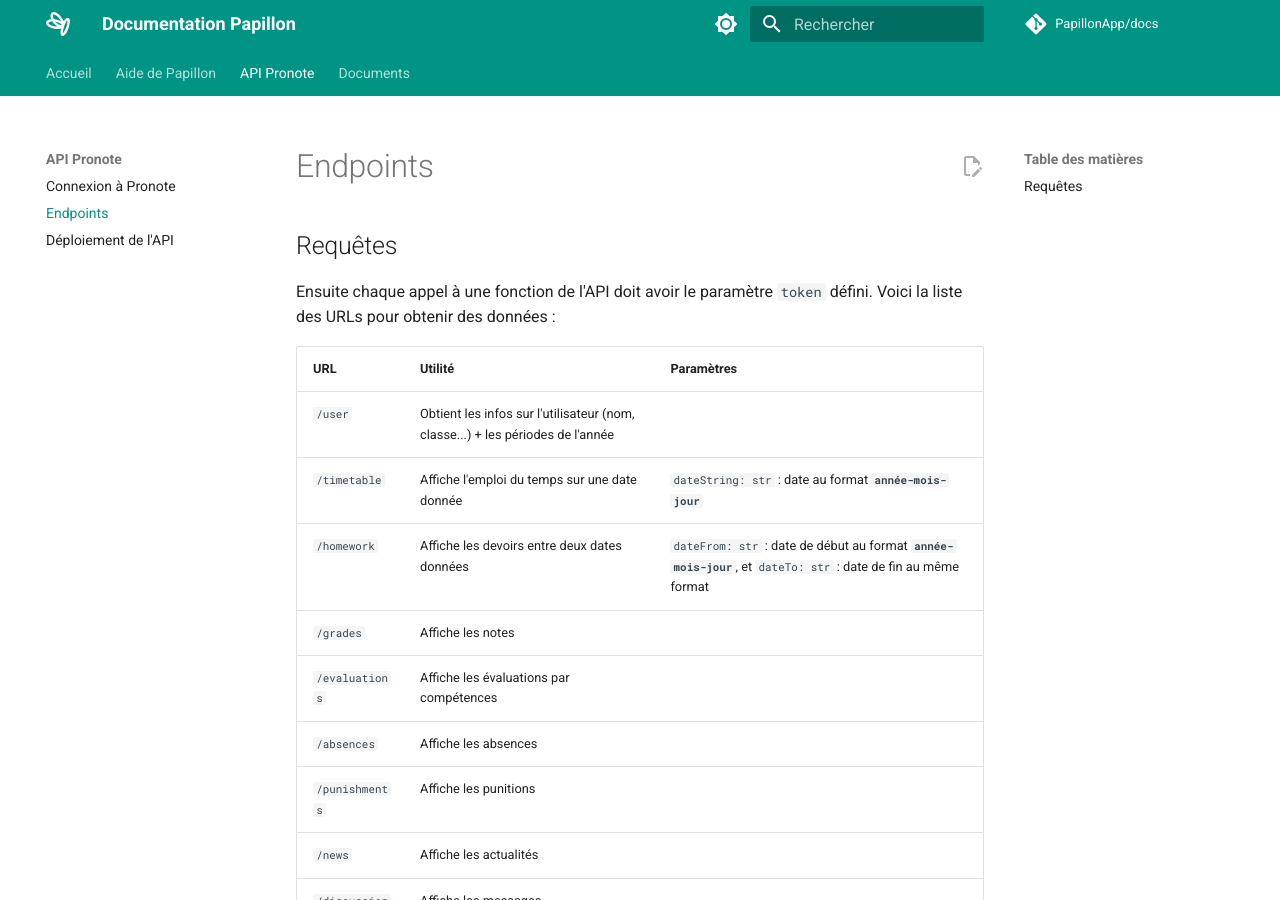
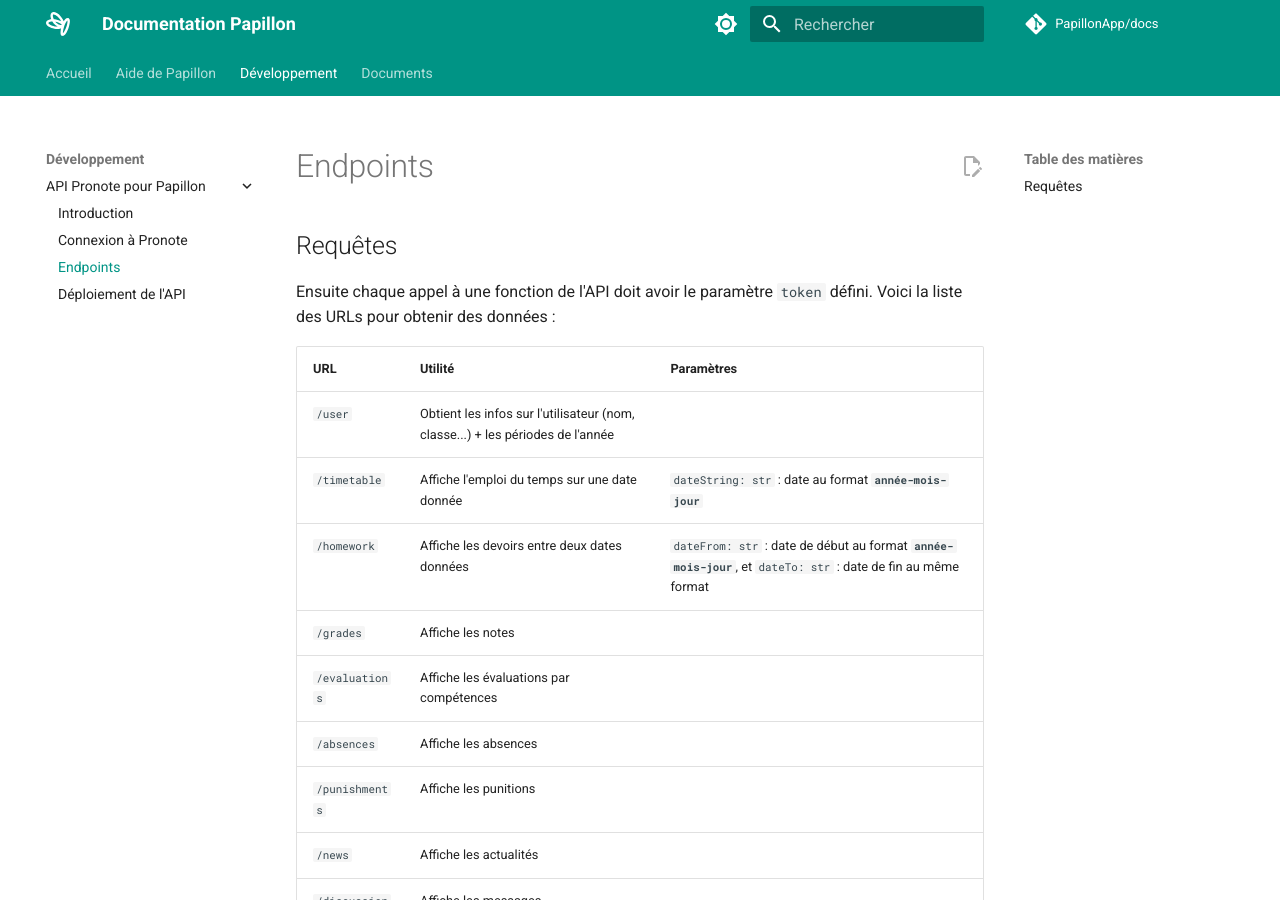
Before and after one commit to PapillonApp/docs, an MkDocs documentation site: the page built from docs/devel/pronote-api/endpoints.md, in a window 1280 px wide and 900 px high. Built offline with MkDocs 1.6.1 and Material for MkDocs 9.7.7, drawn with Linux system fonts in a browser that asks for light colours; comment, search, counter and statistics services are not loaded.

Commit message:
sous-section développement + introduction pronote api

```diff
--- a/mkdocs.yml
+++ b/mkdocs.yml
@@ -6,10 +6,12 @@ edit_uri: edit/main/docs/
 nav:
   - Accueil: 'index.md'
   - Aide de Papillon: 'help/index.md'
-  - API Pronote :
-    - Connexion à Pronote : 'pronote-api/login.md'
-    - Endpoints : 'pronote-api/endpoints.md'
-    - Déploiement de l'API : 'pronote-api/deployment.md'
+  - Développement :
+    - API Pronote pour Papillon :
+        - Introduction : 'devel/pronote-api/index.md'
+        - Connexion à Pronote : 'devel/pronote-api/login.md'
+        - Endpoints : 'devel/pronote-api/endpoints.md'
+        - Déploiement de l'API : 'devel/pronote-api/deployment.md'
   - Documents :
     - Conditions de service : 'documents/terms-of-service.md'
     - Kit de communication : 'documents/communication-kit.md'
```
Also changed, not shown: docs/devel/pronote-api/index.md (added, +5 -0 lines), docs/devel/pronote-api/deployment.md (renamed from docs/pronote-api/deployment.md), docs/devel/pronote-api/endpoints.md (renamed from docs/pronote-api/endpoints.md), docs/devel/pronote-api/login.md (renamed from docs/pronote-api/login.md).
